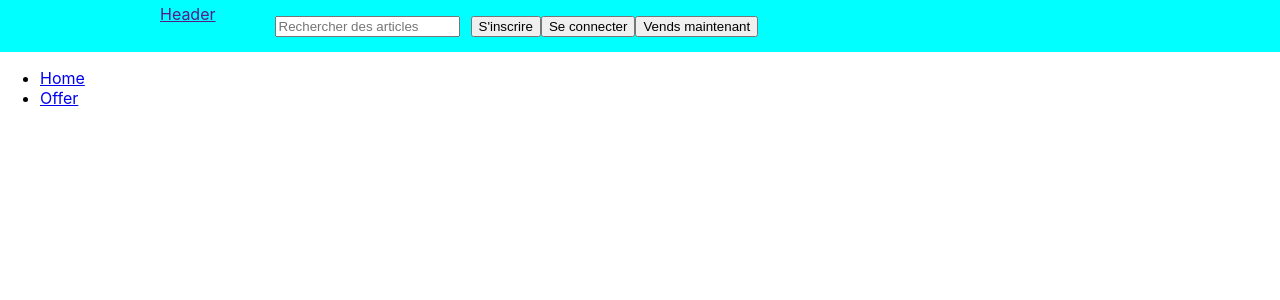
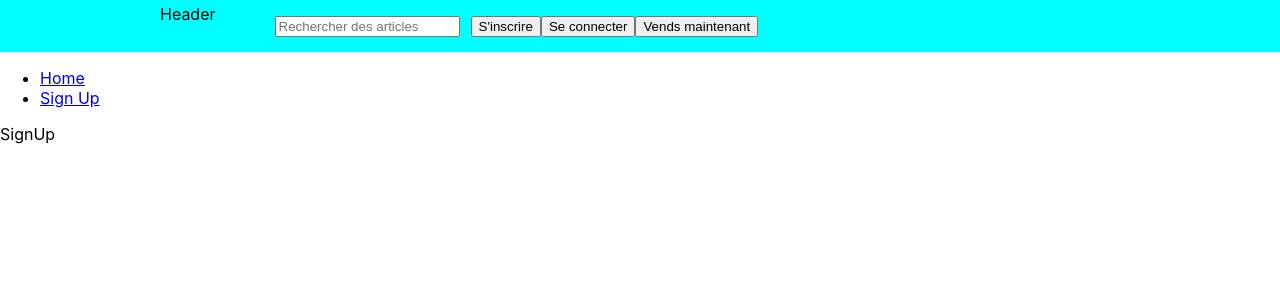
Before and after one commit to ilyas-g/vinted-react, a React (Create React App) app: page /signup in a window 1280 px wide. Shown: the top 300 px of the page. Built offline with nearby package versions, Linux system fonts and the light colour scheme; the HTML template or start-up script is replaced by a standard one.

Commit message:
Création de la page Sign Up

```diff
--- a/src/App.js
+++ b/src/App.js
@@ -3,6 +3,7 @@ import { BrowserRouter as Router, Routes, Route, Link } from "react-router-dom";
 import Header from "./components/Header/Header";
 import Home from "./pages/Home";
 import Offer from "./pages/Offer";
+import SignUp from "./pages/SignUp";
 
 function App() {
   return (
@@ -14,13 +15,14 @@ function App() {
             <Link to="/">Home</Link>
           </li>
           <li>
-            <Link to="/offer">Offer</Link>
+            <Link to="/signup">Sign Up</Link>
           </li>
         </ul>
       </nav>
       <Routes>
         <Route path="/" element={<Home />} />
         <Route path="/offer/:offerId" element={<Offer />} />
+        <Route path="/signup" element={<SignUp />} />
       </Routes>
     </Router>
   );
--- a/src/components/Header/Header.js
+++ b/src/components/Header/Header.js
@@ -7,7 +7,7 @@ export default function Header() {
             <div className='container u-flexbox u-align-items-center u-fill-height'>
                 <div className='entete__content'>
                     <div className='entete__logo'>
-                        <a className="d-block" href=''><span>Header</span></a>
+                        <span className="d-block">Header</span>
                     </div>
                     <div className='searchBar'>
                         <form>
--- /dev/null
+++ b/src/pages/SignUp.js
@@ -0,0 +1,7 @@
+import React from 'react';
+
+export default function SignUp() {
+    return (
+        <div>SignUp</div>
+    );
+}
```
